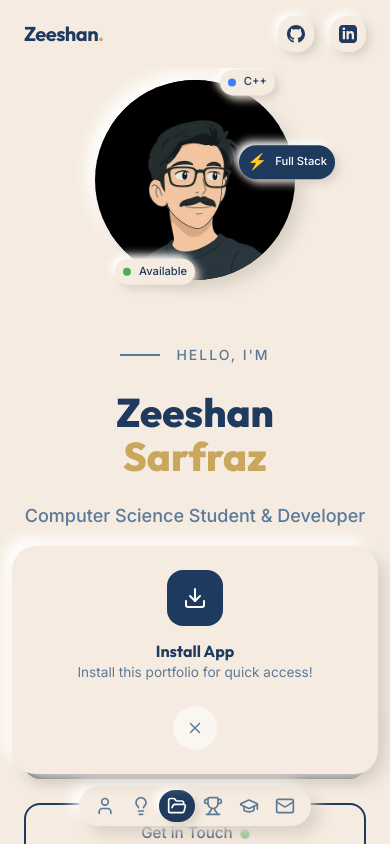
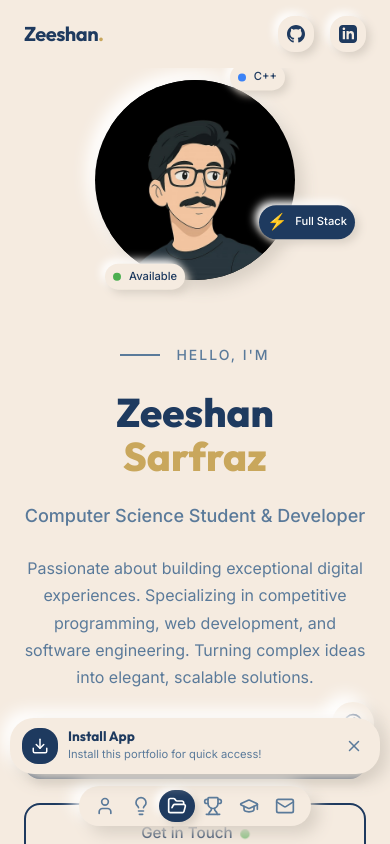
Before and after one commit to xeeshan-zs/portfolio, a React (Vite) app: page / in a window 390 px wide. Shown: the top 844 px of the page. Built offline with nearby package versions, Linux system fonts and the light colour scheme.

Commit message:
responsive

```diff
--- a/src/components/Hero.css
+++ b/src/components/Hero.css
@@ -245,19 +245,18 @@
     }
 
     .badge-react {
-        top: -5px;
-        right: 10%;
+        top: -10px;
+        right: 5%;
     }
 
     .badge-fullstack {
-        bottom: 50%;
-        right: -20%;
-        transform: translateY(50%);
+        bottom: 20%;
+        right: -30%;
     }
 
     .badge-available {
-        bottom: -5px;
-        left: 10%;
+        bottom: -10px;
+        left: 5%;
     }
 
     .hero-cta {
--- a/src/components/InstallPrompt.css
+++ b/src/components/InstallPrompt.css
@@ -27,31 +27,40 @@
     background: var(--bg-card);
     border-radius: var(--radius-lg);
     box-shadow: var(--shadow-outset);
-    max-width: 400px;
+    max-width: 360px;
 }
 
 .install-icon {
-    width: 48px;
-    height: 48px;
+    width: 44px;
+    height: 44px;
     display: flex;
     align-items: center;
     justify-content: center;
-    background: var(--text-primary);
-    color: white;
+    background: var(--btn-primary-bg);
+    color: var(--btn-primary-text);
     border-radius: var(--radius-md);
     flex-shrink: 0;
 }
 
+.install-text {
+    flex: 1;
+    min-width: 0;
+}
+
 .install-text h4 {
-    font-size: 0.95rem;
+    font-size: 0.9rem;
     color: var(--text-primary);
     margin-bottom: 2px;
+    white-space: nowrap;
 }
 
 .install-text p {
-    font-size: 0.8rem;
+    font-size: 0.75rem;
     color: var(--text-secondary);
     margin: 0;
+    white-space: nowrap;
+    overflow: hidden;
+    text-overflow: ellipsis;
 }
 
 .install-actions {
@@ -62,16 +71,17 @@
 }
 
 .install-btn {
-    padding: 8px 16px;
-    background: var(--accent-gold);
-    color: white;
+    padding: 8px 14px;
+    background: var(--btn-primary-bg);
+    color: var(--btn-primary-text);
     border: none;
     border-radius: var(--radius-md);
     font-family: var(--font-primary);
-    font-size: 0.85rem;
+    font-size: 0.8rem;
     font-weight: 600;
     cursor: pointer;
     transition: var(--transition-fast);
+    white-space: nowrap;
 }
 
 .install-btn:hover {
@@ -97,11 +107,11 @@
     color: var(--text-primary);
 }
 
-/* Mobile-friendly styles */
+/* Mobile - compact horizontal layout */
 @media (max-width: 480px) {
     .install-prompt {
-        left: 12px;
-        right: 12px;
+        left: 10px;
+        right: 10px;
         bottom: 70px;
         transform: none;
     }
@@ -119,44 +129,36 @@
     }
 
     .install-content {
-        flex-direction: column;
-        text-align: center;
-        padding: var(--spacing-md);
         max-width: 100%;
-        gap: var(--spacing-sm);
+        padding: 10px 12px;
+        gap: 10px;
     }
 
     .install-icon {
-        width: 56px;
-        height: 56px;
+        width: 36px;
+        height: 36px;
+    }
+
+    .install-icon svg {
+        width: 18px;
+        height: 18px;
     }
 
     .install-text h4 {
-        font-size: 1rem;
+        font-size: 0.85rem;
     }
 
     .install-text p {
-        font-size: 0.85rem;
-        line-height: 1.4;
-    }
-
-    .install-actions {
-        width: 100%;
-        flex-direction: row;
-        justify-content: center;
-        gap: var(--spacing-sm);
-        margin-top: var(--spacing-xs);
+        font-size: 0.7rem;
     }
 
     .install-btn {
-        flex: 1;
-        padding: 12px 20px;
-        font-size: 0.9rem;
+        padding: 8px 12px;
+        font-size: 0.75rem;
     }
 
     .dismiss-btn {
-        width: 44px;
-        height: 44px;
-        background: var(--bg-secondary);
+        width: 28px;
+        height: 28px;
     }
 }
```
